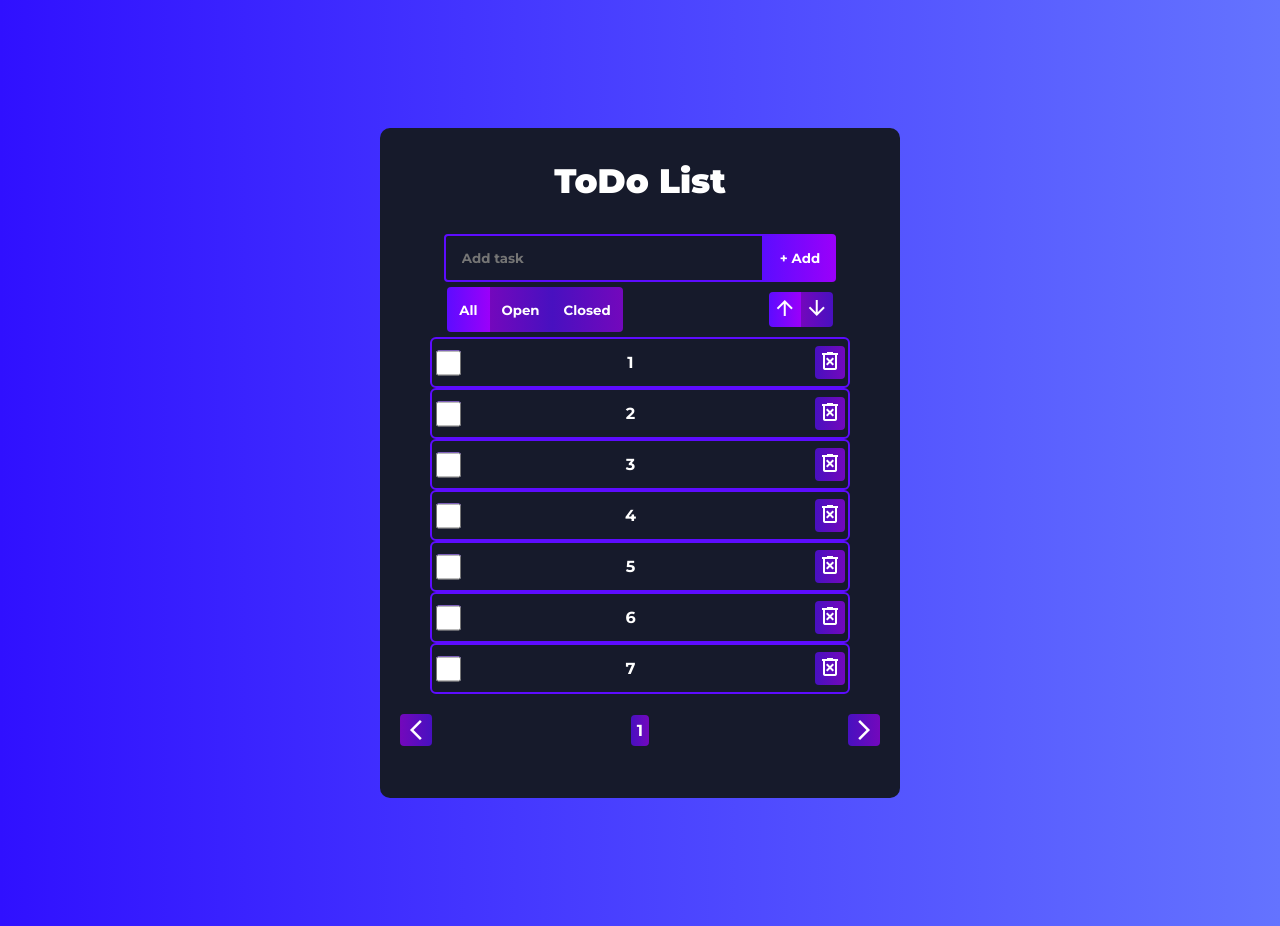
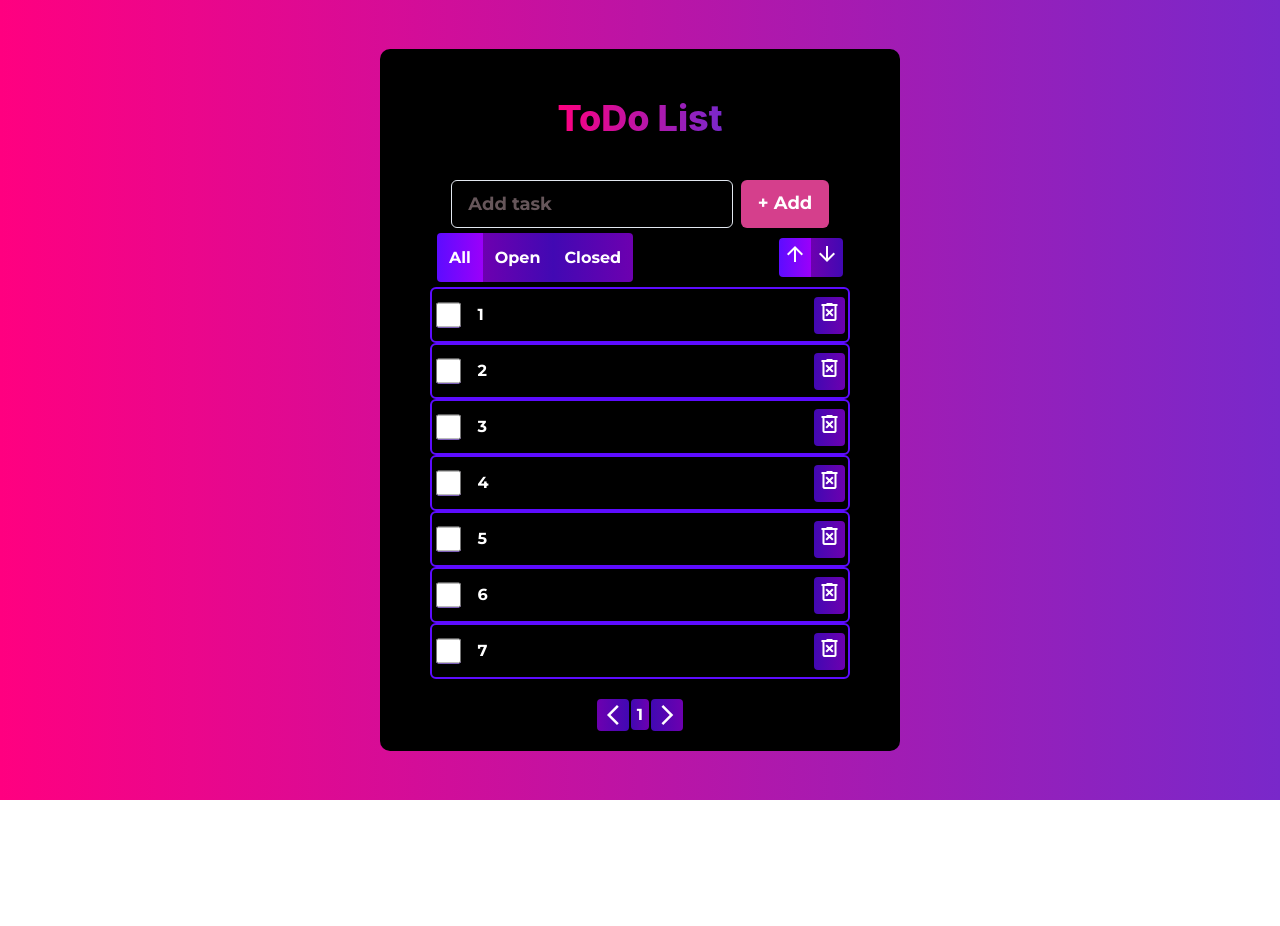
Before and after one commit to Kibbaa/ToDoListProject-main, a React (Create React App) app: page / in a window 1280 px wide. After the commit the page ends 800 px from the top, so only its background shows below. Built offline with nearby package versions, Linux system fonts and the light colour scheme.

Commit message:
chakra day 1

```diff
--- a/package.json
+++ b/package.json
@@ -3,9 +3,13 @@
   "version": "0.1.0",
   "private": true,
   "dependencies": {
+    "@chakra-ui/react": "^2.4.2",
+    "@emotion/react": "^11.10.5",
+    "@emotion/styled": "^11.10.5",
     "@testing-library/jest-dom": "^5.16.5",
     "@testing-library/react": "^13.4.0",
     "@testing-library/user-event": "^13.5.0",
+    "framer-motion": "^7.6.15",
     "react": "^18.2.0",
     "react-dom": "^18.2.0",
     "react-scripts": "5.0.1",
--- a/src/App.css
+++ b/src/App.css
@@ -11,6 +11,7 @@
       rgba(48, 16, 255, 1) 0%,
       rgba(100, 115, 255, 1) 100%
     );
+
   }
 .App-all{
   display: flex;
--- a/src/App.js
+++ b/src/App.js
@@ -6,6 +6,7 @@ import Pagination from './components/pagination/Pagination';
 import ButtonsSort from './components/sort buttons/ButtonsSort';
 import './App.css';
 import { v4 as uuidv4 } from 'uuid';
+import {Flex} from '@chakra-ui/react'
 
 function App() {
   //STATES
@@ -141,8 +142,24 @@ useEffect(() =>{
   setTodo(sortedArrayTodos())
 },[sortTypeSelected]);
   return (
-    <div className="App-all">
 
+    // <div className="App-all">
+    <Flex
+    justify='center'
+    align='center'
+    h="100vh"
+    bgGradient='linear(to-l, #7928CA, #FF0080)'
+    >
+
+    <Flex
+     direction='column'
+     justify='center'
+    // m="0 auto"
+     align='center'
+     w='520px'
+     bg='black'
+     borderRadius='10px'
+     >
         <Header />
 
         <AddTodo
@@ -179,8 +196,9 @@ useEffect(() =>{
         currentPage={currentPage}
          />
       ): ''}
-    </div>
-
+      </Flex>
+      </Flex>
+    // </div>
   );
   }
 
--- a/src/components/AddTodo/AddTodo.js
+++ b/src/components/AddTodo/AddTodo.js
@@ -1,15 +1,35 @@
+import { Button, HStack, Input,Divider } from "@chakra-ui/react";
 import React from "react";
 
 function AddTodo( { saveTodo, value, inputHandler } ){
     return(
         <form>
-            <input
-            className="todo-input"
-            placeholder="Add task"
-            value={value}
-            onChange = {(e)=>inputHandler(e)}/>
-            <button type='submit' className="todo-button" onClick={saveTodo}> + Add</button>
-         </form>
+            <HStack>
+                <Input
+                fontWeight='bold'
+                color='pink.100'
+                _placeholder={{opacity:0.4, color: 'pink.100'}}
+                size='lg'
+                focusBorderColor='pink.600'
+                placeholder="Add task"
+                 value={value}
+                 onChange = {(e)=>inputHandler(e)}/>
+                 <Button
+                 fontWeight='bold'
+                 size='lg'
+                 colorScheme='pink'
+                 variant='solid'
+                 type='submit' onClick={saveTodo}> + Add</Button>
+            </HStack>
+        </form>
+        // <form>
+        //     <input
+        //     className="todo-input"
+        //     placeholder="Add task"
+        //     value={value}
+        //     onChange = {(e)=>inputHandler(e)}/>
+        //     <button type='submit' className="todo-button" onClick={saveTodo}> + Add</button>
+        //  </form>
     )
 }
 
--- a/src/components/TodoList/TodoList.js
+++ b/src/components/TodoList/TodoList.js
@@ -1,3 +1,4 @@
+import { Box } from "@chakra-ui/react";
 import React from "react";
 import Todo from "../Todo/Todo";
 
@@ -7,7 +8,7 @@ function TodoList ({edit , editTodo, deleteTodo,
      }){
 
     return(
-        <div className="task-pannels">
+       <Box>
         {
             paginationArray.map(item => <Todo
             task={item} key={item.id}
@@ -21,8 +22,7 @@ function TodoList ({edit , editTodo, deleteTodo,
             setEdit={setEdit}
             /> )
         }
-
-        </div>
+                </Box>
     )
 }
 
--- a/src/components/header/header.js
+++ b/src/components/header/header.js
@@ -1,9 +1,21 @@
 import React from "react";
-
+import { Heading } from "@chakra-ui/react";
 
 function Header(){
+
     return(
-        <div className="header">ToDo List</div>
+        <Heading
+        size='xl'
+        fontWeight='extrabold'
+        mt='12'
+        mb='10'
+        color='#FFFFFF'
+        bgGradient='linear(to-l, #7928CA, #FF0080)'
+        bgClip='text'
+        >
+        ToDo List
+        </Heading>
+        //  <div className="header">ToDo List</div>
     )
 }
 
--- a/src/index.js
+++ b/src/index.js
@@ -2,11 +2,14 @@ import React from 'react';
 import ReactDOM from 'react-dom/client';
 import './index.css';
 import App from './App';
+import { ChakraProvider } from '@chakra-ui/react'
 
 
 const root = ReactDOM.createRoot(document.getElementById('root'));
 root.render(
   <React.StrictMode>
+    <ChakraProvider>
     <App />
+    </ChakraProvider>
   </React.StrictMode>
 );
```
Also changed, not shown: 1 other file (tests, documents, lock files or other folders).
